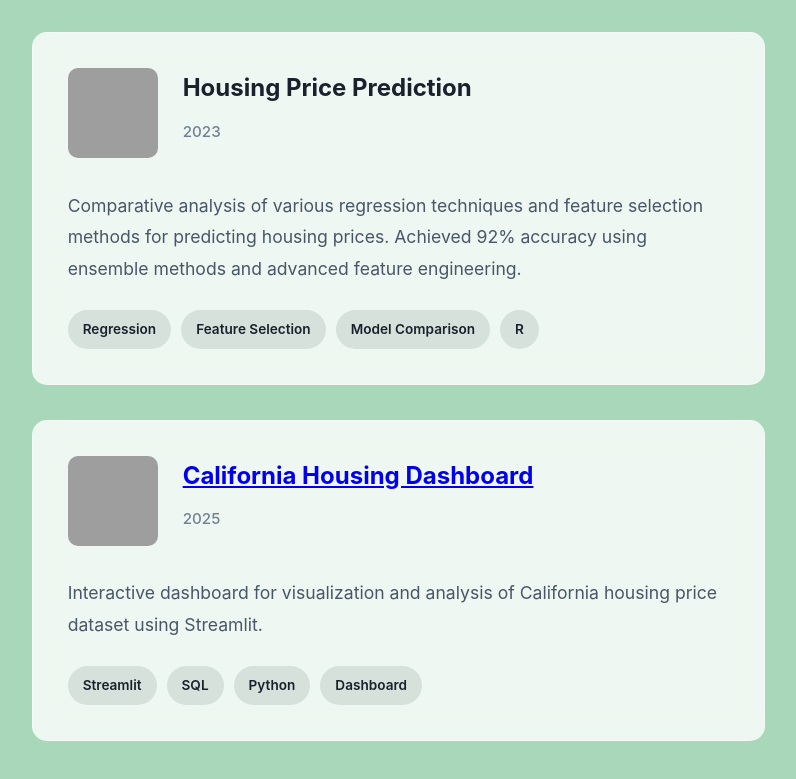
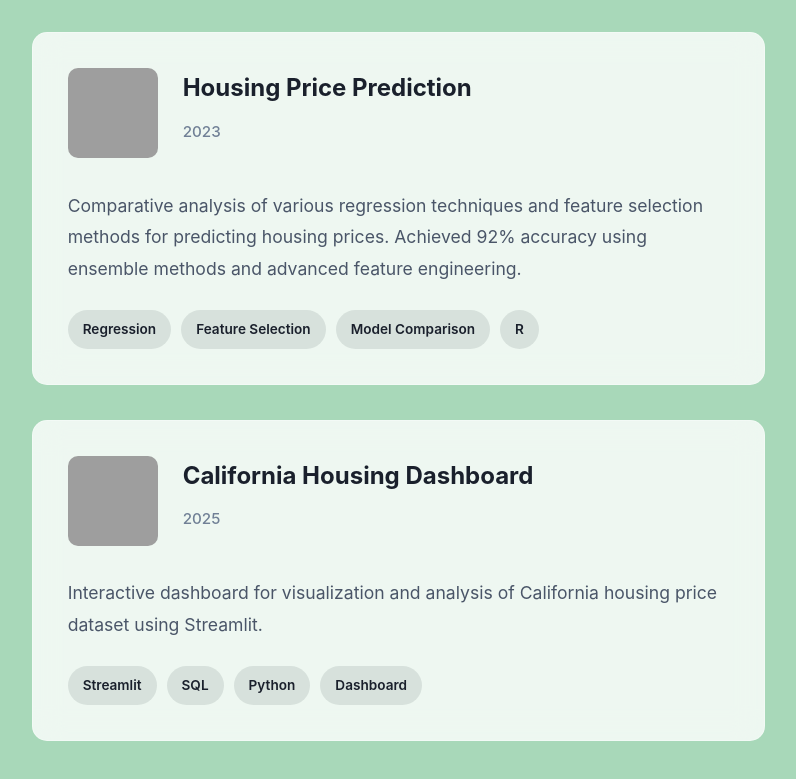
Before and after one commit to aarief-s/aarief-s.github.io, a plain HTML site: page index.html in a window 1280 px wide. Shown: the part 1555-2334 px from the top of the page, without its empty margins (455-1251 px from the left). Drawn offline with Linux system fonts and the light colour scheme; grey boxes are pictures that could not be loaded.

Commit message:
index.html

```diff
--- a/index.html
+++ b/index.html
@@ -268,6 +268,15 @@
             }
         }
 
+        .project-info h3 a {
+    color: #1a202c !important;
+    text-decoration: none;
+}
+
+.project-info h3 a:hover {
+    color: #4a5568;
+    text-decoration: under
+
         @media (max-width: 480px) {
             .container {
                 padding: 0 15px;
```
